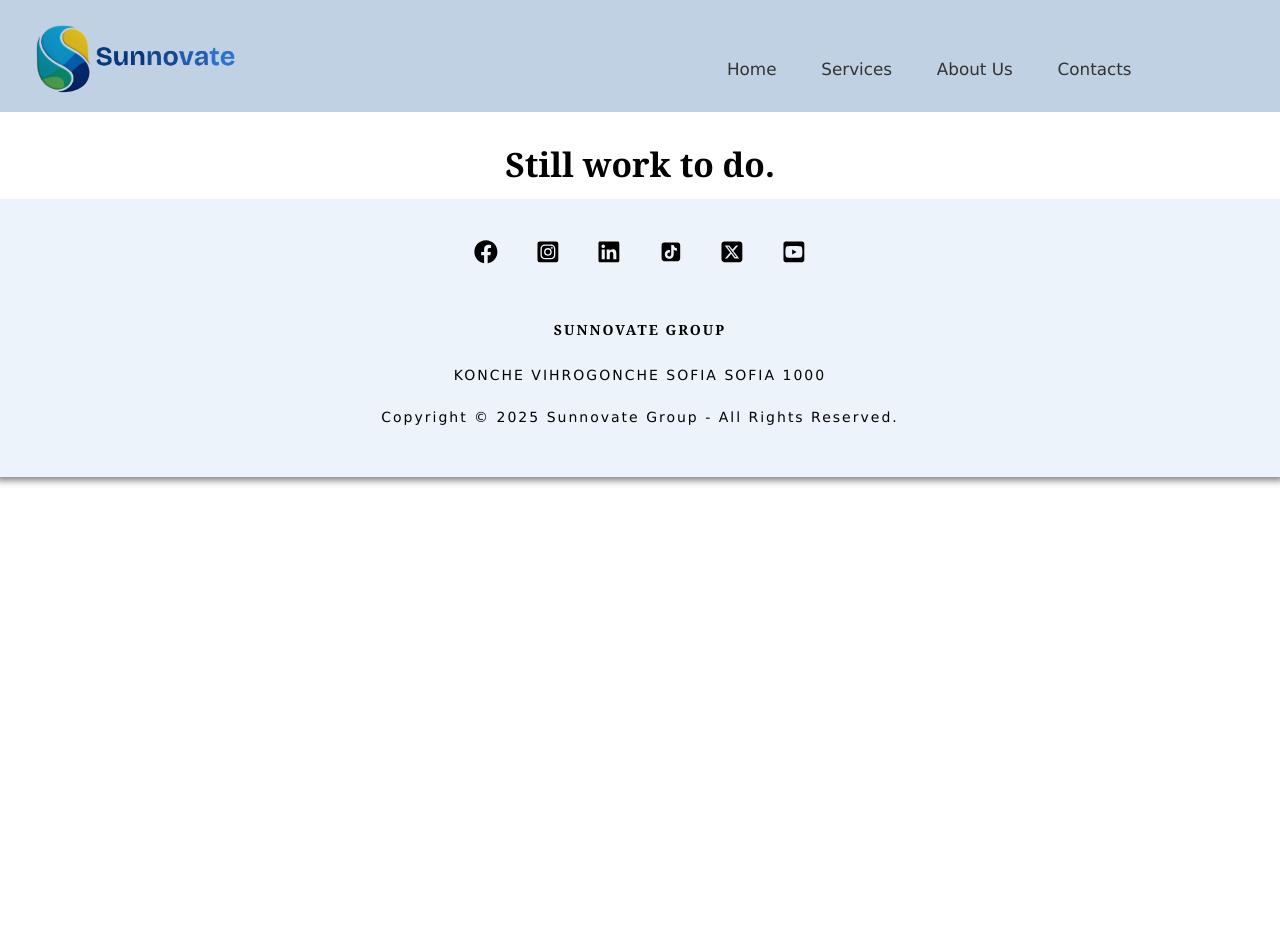
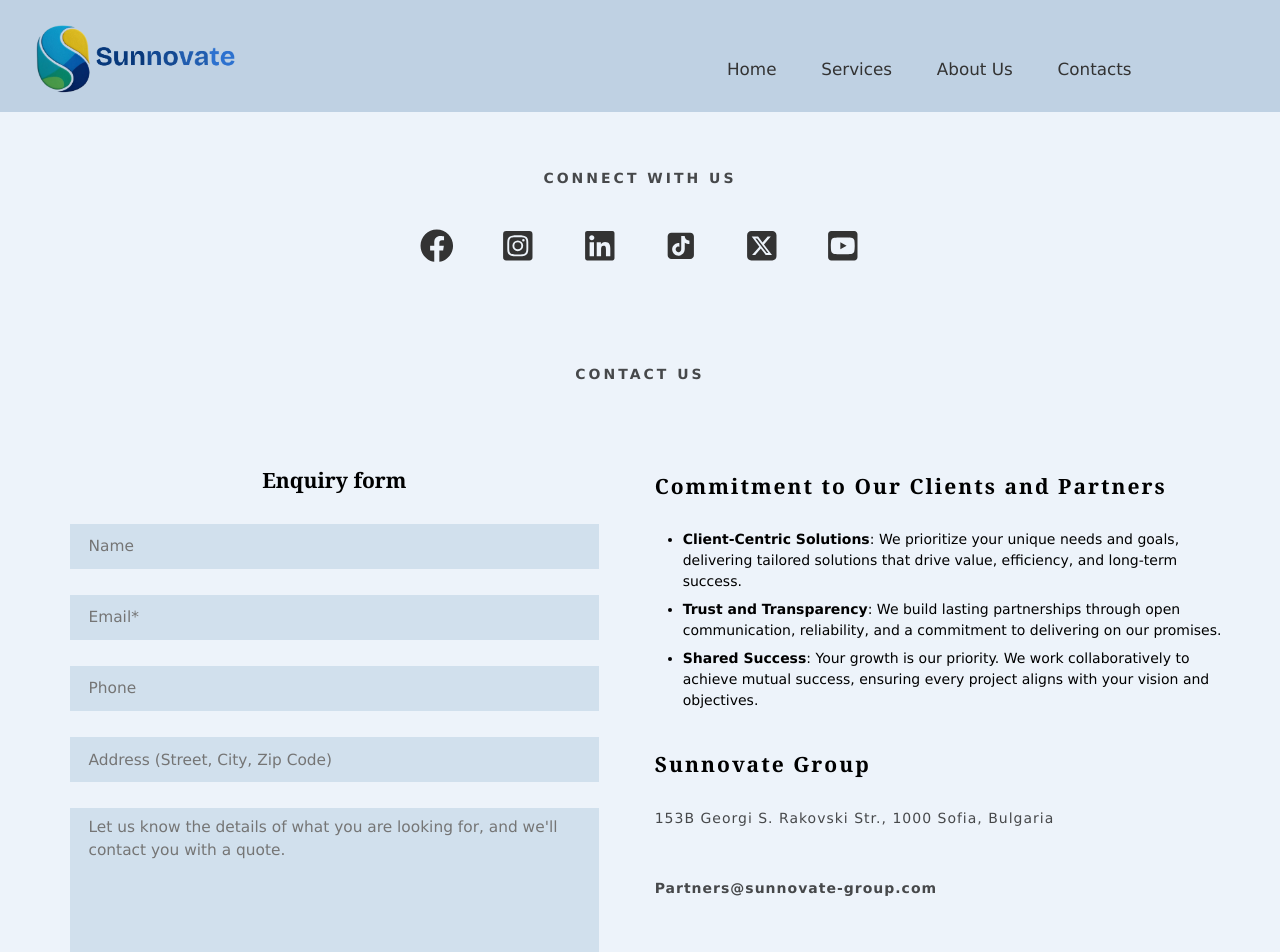
Before and after one commit to Petar-Dinev/sunnovate-group, a React (Vite) app: page /contacts in a window 1280 px wide. Shown: the top 952 px of the page. Before the commit the page ends 800 px from the top, so only its background shows below. Built offline with nearby package versions, Linux system fonts and the light colour scheme.

Commit message:
Add contacts component nad css for it

```diff
--- a/src/components/contacts/Contacts.jsx
+++ b/src/components/contacts/Contacts.jsx
@@ -1,7 +1,124 @@
+import {
+  FaFacebook,
+  FaInstagramSquare,
+  FaLinkedin,
+  FaYoutubeSquare,
+} from "react-icons/fa";
+import styles from "./Contacts.module.css";
+import { AiFillTikTok } from "react-icons/ai";
+import { FaSquareXTwitter } from "react-icons/fa6";
+
 export default function Contacts() {
   return (
-    <section>
-      <h2>Still work to do.</h2>
+    <section className={styles["contacts-section"]}>
+      <p>Connect With Us</p>
+      <ul>
+        <li>
+          <a
+            href="https://www.facebook.com/people/Sunnovate-Group"
+            target="_blank"
+            rel="noopener noreferrer"
+          >
+            <FaFacebook />
+          </a>
+        </li>
+        <li>
+          <a
+            href="https://www.instagram.com/sunnovate/"
+            target="_blank"
+            rel="noopener noreferrer"
+          >
+            <FaInstagramSquare />
+          </a>
+        </li>
+        <li>
+          <a
+            href="https://www.linkedin.com/company/sunnovate-group"
+            target="_blank"
+            rel="noopener noreferrer"
+          >
+            <FaLinkedin />
+          </a>
+        </li>
+        <li>
+          <a
+            href="https://tiktok.com"
+            target="_blank"
+            rel="noopener noreferrer"
+          >
+            <AiFillTikTok />
+          </a>
+        </li>
+        <li>
+          <a
+            href="https://x.com/SunnovateGroup"
+            target="_blank"
+            rel="noopener noreferrer"
+          >
+            <FaSquareXTwitter />
+          </a>
+        </li>
+        <li>
+          <a
+            href="https://www.youtube.com/@sunnovategroup"
+            target="_blank"
+            rel="noopener noreferrer"
+          >
+            <FaYoutubeSquare />
+          </a>
+        </li>
+      </ul>
+      <p>CONTACT US</p>
+      <section className={styles["main-form-section"]}>
+        <section className={styles["form-section"]}>
+          <h4>Enquiry form</h4>
+          <form>
+            <input type="text" name="name" id="name" placeholder="Name" />
+            <input type="email" name="email" id="email" placeholder="Email*" />
+            <input type="number" name="phone" id="phone" placeholder="Phone" />
+            <input
+              type="text"
+              name="address"
+              id="address"
+              placeholder="Address (Street, City, Zip Code)"
+            />
+            <textarea
+              name="description"
+              id="description"
+              placeholder="Let us know the details of what you are looking for, and we'll contact you with a quote."
+            ></textarea>
+
+            <button>S E N D</button>
+          </form>
+          <p>
+            This site is protected by reCAPTCHA and the Google Privacy Policy
+            and Terms of Service apply.
+          </p>
+        </section>
+        <section className={styles["form-info-section"]}>
+          <h4>Commitment to Our Clients and Partners</h4>
+          <ul>
+            <li>
+              <b>Client-Centric Solutions</b>: We prioritize your unique needs
+              and goals, delivering tailored solutions that drive value,
+              efficiency, and long-term success.
+            </li>
+            <li>
+              <b>Trust and Transparency</b>: We build lasting partnerships
+              through open communication, reliability, and a commitment to
+              delivering on our promises.
+            </li>
+            <li>
+              <b>Shared Success</b>: Your growth is our priority. We work
+              collaboratively to achieve mutual success, ensuring every project
+              aligns with your vision and objectives.
+            </li>
+          </ul>
+          <h4>Sunnovate Group</h4>
+          <p>153B Georgi S. Rakovski Str., 1000 Sofia, Bulgaria</p>
+          <p>Partners@sunnovate-group.com</p>
+        </section>
+      </section>
     </section>
   );
 }
--- /dev/null
+++ b/src/components/contacts/Contacts.module.css
@@ -0,0 +1,116 @@
+.contacts-section {
+    display: flex;
+    flex-direction: column;
+    text-align: center;
+    background-color: #edf3fa;
+    border-bottom: 1px solid black;
+    padding: 2em;
+}
+
+.contacts-section p {
+    margin-top: 2em;
+    letter-spacing: 3px;
+    text-transform: uppercase;
+    font-weight: bold;
+    opacity: 0.7;
+}
+
+
+.contacts-section ul {
+    display: flex;
+    gap: 0.5em;
+    list-style: none;
+    justify-content: center;
+    font-size: 2em;
+}
+
+.main-form-section {
+    display: flex;
+    gap: 2em;
+    padding: 1em;
+}
+
+.form-section {
+    flex: 1 1 50%;
+    padding: 2em;
+}
+
+.form-section h4 {
+    text-align: center;
+    padding-bottom: 1em;
+}
+
+.form-section input,
+textarea {
+    display: block;
+    width: 100%;
+    height: 45px;
+    background-color: #d1e0ed;
+    /* text-indent: 10px; */
+    margin-bottom: 1.7em;
+    font-size: 1.1rem;
+    font-weight: 500;
+    border: none;
+    padding: 0.5em 1.2em;
+}
+
+.form-section textarea {
+    min-height: 180px;
+}
+
+.form-section button {
+    display: block;
+    width: 100%;
+    padding: 1em;
+    font-weight: 600;
+    border: 2px solid black;
+    background-color: #edf3fa;
+    transition: color 0.5s;
+}
+
+.form-section button:hover {
+    background-color: black;
+    color: white;
+    cursor: pointer;
+}
+
+
+.form-section p {
+    font-size: 0.8rem;
+    letter-spacing: 1px;
+    text-transform: none;
+    font-weight: 300;
+}
+
+
+.form-info-section {
+    padding-top: 2.4em;
+    flex: 1 1 50%;
+    text-align: left;
+}
+
+.form-info-section h4 {
+    letter-spacing: 2px;
+    margin-bottom: 1.5em;
+}
+
+
+
+.form-info-section ul {
+    font-size: 1em;
+    display: flex;
+    flex-direction: column;
+    list-style: disc;
+    margin-left: 2em;
+}
+
+.form-info-section p {
+    letter-spacing: 1px;
+    font-weight: 400;
+    text-transform: capitalize;
+}
+
+.form-info-section p:last-child {
+    font-weight: 600;
+    text-transform: none;
+}
--- a/src/components/dashboard/Dashboard.module.css
+++ b/src/components/dashboard/Dashboard.module.css
@@ -8,6 +8,8 @@
 
 .services-header {
     flex: 1 1 100%;
+    opacity: 0.6;
+    letter-spacing: 3px;
 }
 
 .services-article {
```
